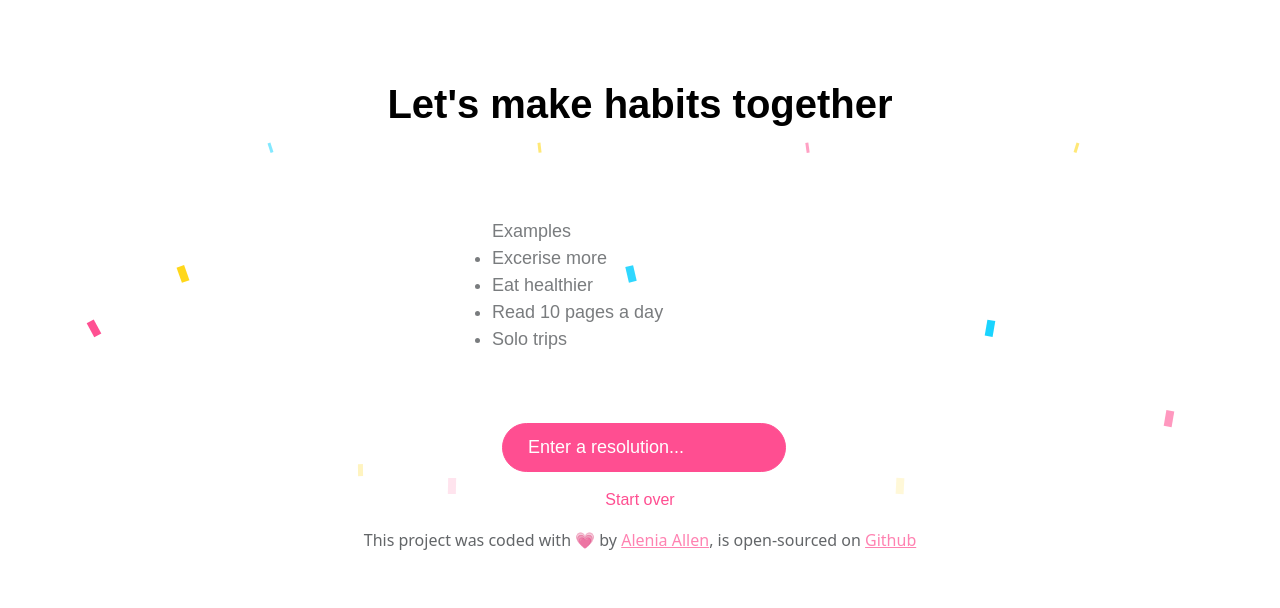
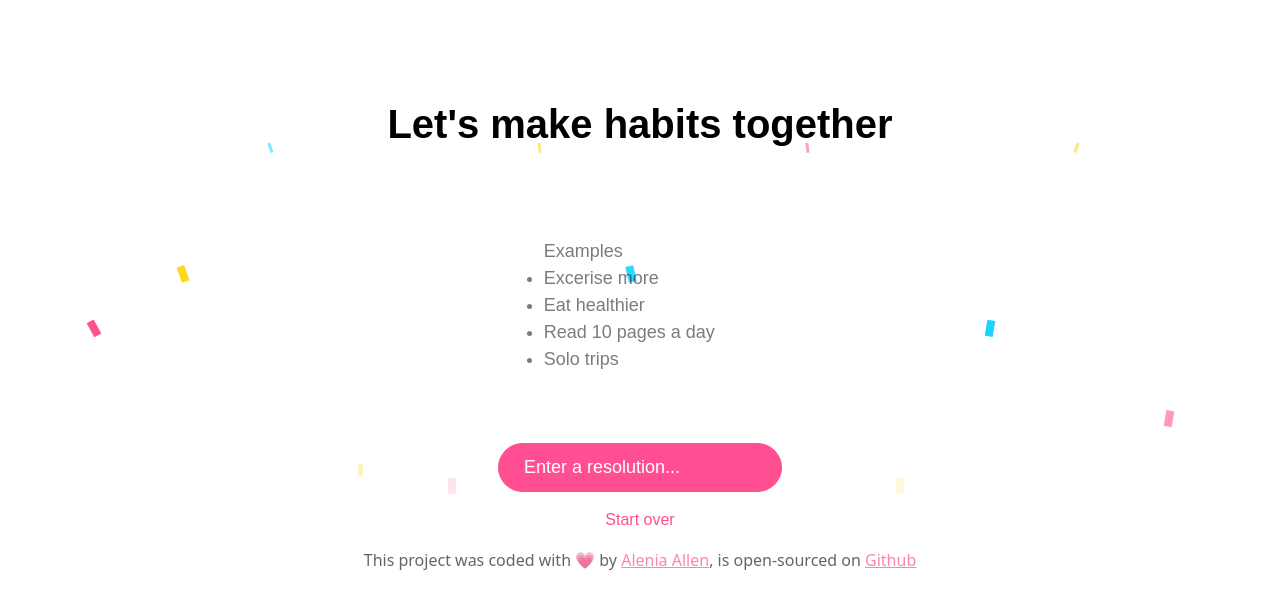
Before and after one commit to Alenia24/new-year-repository, a plain HTML site: page index.html in a window 1280 px wide. Both pictures are taken after a click on the link "GET STARTED". Drawn offline with nearby package versions, Linux system fonts and the light colour scheme; a web font is replaced by a local one.

Commit message:
Update resolution list width

```diff
--- a/index.html
+++ b/index.html
@@ -48,8 +48,7 @@
         position: relative;
         text-align: center;
         font-family: sans-serif;
-        margin-top: 80px;
-        width: 100%;
+        margin-top: 100px;
       }
 
       .primary-btn {
@@ -111,27 +110,24 @@
       .examples {
         font-size: 18px;
         padding: 30px;
+        width: 50%;
         margin: auto;
         text-align: justify;
         opacity: 0.6;
-        display: flex;
-        justify-content: center;
-        flex-direction: column;
       }
 
       .resolutions {
         font-size: 18px;
         padding: 30px;
-        width: 50%;
+        width: fit-content;
         margin: auto;
         text-align: justify;
-        display: flex;
-        justify-content: center;
       }
 
       .addedResolution {
         text-transform: capitalize;
         color: black;
+        text-align: justify;
       }
 
       footer {
@@ -311,7 +307,7 @@
       <div class="confetti-piece"></div>
       <div class="confetti-piece"></div>
       <div class="box">
-        <h2 class="text-center ">Happy New Year</h2>
+        <h2 class="text-center">Happy New Year</h2>
         <h1 class="text-center">Organize your life</h1>
         <h3 class="text-center">Resolutions helps build new habits</h3>
 
@@ -374,9 +370,7 @@
               </div>
 
                 <div class="row">
-                  <div class="col-md-4"></div>
-
-                  <div class="col-md-4">
+                  <div class="col-md-12">
                     <ul class="examples resoultions">
                       <li class="listHeading">Examples</li>
                       <li>Excerise more</li>
@@ -385,17 +379,14 @@
                       <li>Solo trips</li>
                     </ul>
                   </div>
-                  <div class="col-md-4"></div>
                 </div>
 
                 <div class="row">
-                  <div class="col-md-4"></div>
-                  <div class="col-md-4">
+                  <div class="col-md-12">
                     <form action="" class="resolutionForm">
                       <input type="text" name="resolution" id="resolution" class="resolution" required placeholder="Enter a resolution...">
                     </form>
                   </div>
-                  <div class="col-md-4"></div>
                   <a class="homepage my-3" href="index.html">Start over</a>
                 </div>
               </div>
```
